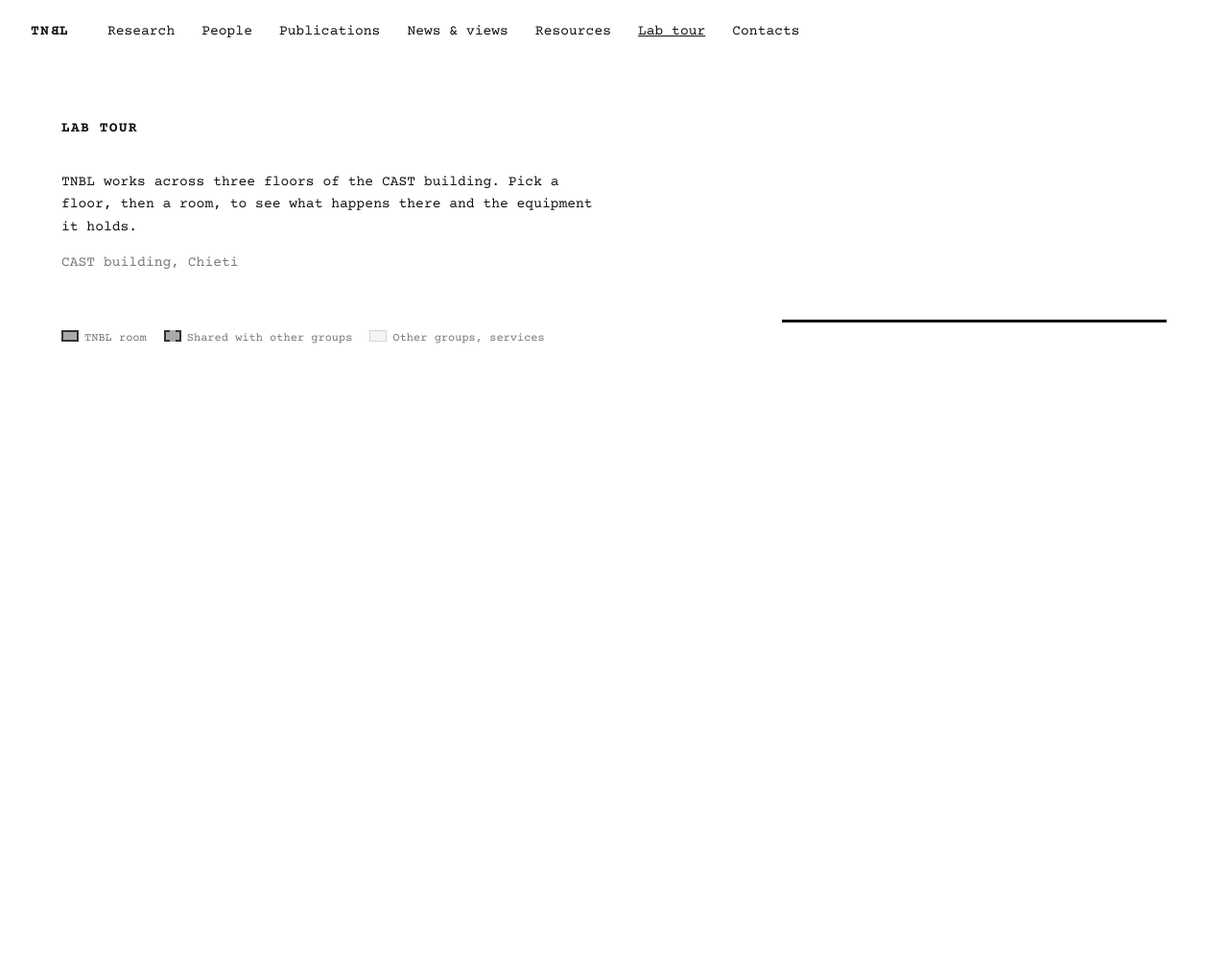
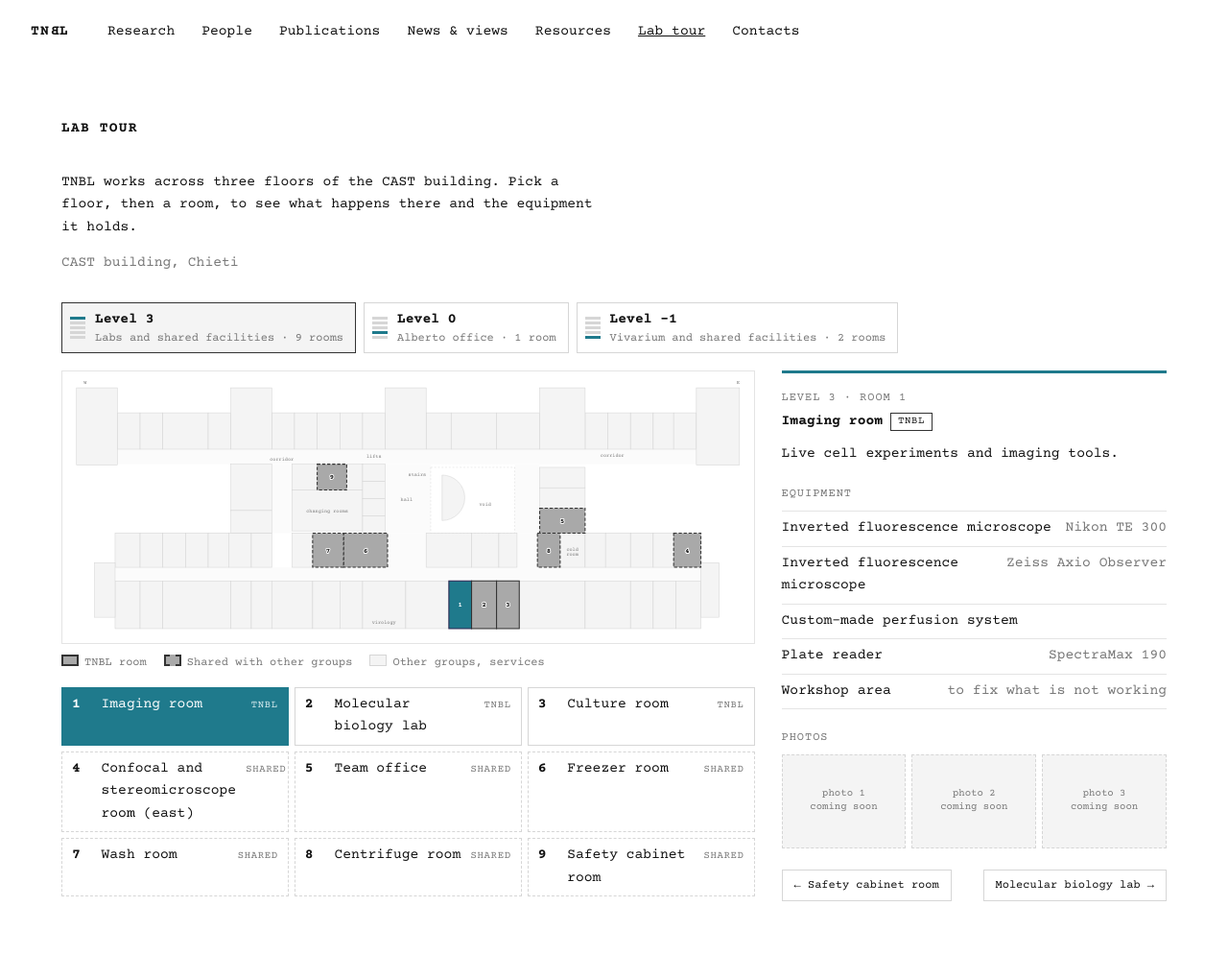
Before and after one commit to tnb-lab/tnb-lab.github.io, a Jekyll site: the page lab-tour.html, which Jekyll copies as it is, in a window 1280 px wide. Shown: the whole page at 96% size. Built offline with Jekyll 4.4.1, drawn with Linux system fonts in a browser that asks for light colours; before the commit the page ends 900 px from its top, so only the background shows below that.

Commit message:
Add files via upload

```diff
--- a/lab-tour.html
+++ b/lab-tour.html
@@ -33,9 +33,14 @@
   --lt-floor:#f4f4f4;   /* other groups' rooms */
   --lt-corr:#fbfbfb;    /* corridors */
   --lt-lab:#a9a9a9;     /* TNBL rooms: darker grey */
-  --lt-hover:#8d8d8d;
   --lt-edge:#333333;    /* TNBL room outline */
-  --lt-active:#111111;  /* room currently open */
+  /* Palette from "A Dictionary of Color Combinations" */
+  --lt-yellow:#e6a817;  /* Orange Yellow  · hover on a TNBL room */
+  --lt-sienna:#a8401e;  /* Burnt Sienna   · hover on a shared room */
+  --lt-peacock:#1f7a8c; /* Peacock Blue   · room currently open */
+  --lt-violet:#2d2752;  /* Violet Blue    · outline while hovering */
+  --lt-hover:var(--lt-yellow);
+  --lt-active:var(--lt-peacock);
 }
 main.labtour{max-width:1200px}
 main.labtour .lede{max-width:64ch}
@@ -66,10 +71,12 @@ svg.plan-svg{display:block;width:100%;min-width:620px;height:auto}
 .room rect{fill:var(--lt-lab);stroke:var(--lt-edge);stroke-width:2.2;transition:fill .15s}
 .room.shared rect{stroke-dasharray:7 4}
 .room text{font-family:inherit;font-size:15px;font-weight:bold;fill:var(--text);pointer-events:none;paint-order:stroke;stroke:var(--bg);stroke-width:4px}
-.room:hover rect,.room:focus-visible rect{fill:var(--lt-hover)}
+.room:hover rect,.room:focus-visible rect,.room.hl rect{fill:var(--lt-hover);stroke:var(--lt-violet)}
+.room.shared:hover rect,.room.shared:focus-visible rect,.room.shared.hl rect{fill:var(--lt-sienna)}
+.room.shared:hover text,.room.shared:focus-visible text,.room.shared.hl text{fill:#fff;stroke:var(--lt-sienna)}
 .room:focus-visible rect{stroke-width:3.5}
-.room.on rect{fill:var(--lt-active)}
-.room.on text{fill:var(--bg);stroke:var(--lt-active)}
+.room.on rect,.room.on:hover rect,.room.on.hl rect{fill:var(--lt-active);stroke:var(--lt-violet)}
+.room.on text,.room.on:hover text,.room.on.hl text{fill:#fff;stroke:var(--lt-active)}
 
 .legend{display:flex;flex-wrap:wrap;gap:6px 18px;margin-top:10px;font-size:9pt;color:var(--dim);align-items:center}
 .sw{display:inline-block;width:18px;height:12px;vertical-align:-1px;margin-right:6px;background:var(--lt-lab);border:2px solid var(--lt-edge)}
@@ -82,9 +89,11 @@ svg.plan-svg{display:block;width:100%;min-width:620px;height:auto}
 .keys button.shared{border-style:dashed}
 .keys button b{min-width:1.4em}
 .keys button small{margin-left:auto;font-size:8pt;color:var(--dim);text-transform:uppercase;letter-spacing:.06em}
-.keys button:hover{border-color:var(--lt-edge)}
-.keys button[aria-pressed="true"]{border-color:var(--lt-active);background:var(--lt-active);color:var(--bg)}
-.keys button[aria-pressed="true"] small{color:var(--lt-wall)}
+.keys button:hover{border-color:var(--lt-violet);background:var(--lt-yellow)}
+.keys button.shared:hover{background:var(--lt-sienna);color:#fff}
+.keys button.shared:hover small{color:#f3e6df}
+.keys button[aria-pressed="true"],.keys button[aria-pressed="true"]:hover{border-color:var(--lt-active);background:var(--lt-active);color:#fff}
+.keys button[aria-pressed="true"] small{color:#d7ecef}
 .keys button:focus-visible{outline:2px solid var(--lt-edge);outline-offset:2px}
 
 .noplan{border:1px dashed var(--lt-wall);padding:28px 22px;min-height:240px;display:flex;flex-direction:column;gap:14px;justify-content:center}
@@ -235,61 +244,61 @@ const FLOORS = [
 const ROOMS = [
 
   /* ---------------- Level 3 ---------------- */
-   { id:"imaging", floor:"L3", kind:"own",
-    name:"Imaging room", tag:"imaging",
+  { id:"imaging", floor:"L3", kind:"own",
+    name:"Imaging room", tag:"Imaging",
     box:[1000,805,50,105],
-    text:"Live cell experiments and imaging tools",
+    text:"Live cell experiments and imaging tools.",
     equipment:[
-      ["Inverted fluorescent microscope", "Nikon TE 300"]
-      ["Inverted fluorescent microscope", "Zeiss Axio Observer"]
-      ["Custom made perfusion system",],
-      ["Plate reader", "SpectraMax 190"]
-      ["A workshop area - To fix what is not working"]
+      ["Inverted fluorescence microscope", "Nikon TE 300"],
+      ["Inverted fluorescence microscope", "Zeiss Axio Observer"],
+      ["Custom-made perfusion system", ""],
+      ["Plate reader", "SpectraMax 190"],
+      ["Workshop area", "to fix what is not working"]
     ],
     photos:[] },
 
-   { id:"cell biology", floor:"L3", kind:"own",
+  { id:"molbio", floor:"L3", kind:"own",
     name:"Molecular biology lab", tag:"Protein, DNA, RNA",
     box:[1050,805,55,105],
     text:"Bench space for nucleic acid and protein work: extraction, quantification, PCR and western blotting.",
     equipment:[
       ["Thermal cycler", ""],
       ["Electrophoresis and blotting units", "BioRad"],
-      ["Refrigerated microcentrifuge", "+4 °C"]
-      ["Standard incubator"]
-      ["Shaker"]
-      ["Chemical hood"]
+      ["Refrigerated microcentrifuge", "+4 °C"],
+      ["Standard incubator", ""],
+      ["Shaker", ""],
+      ["Chemical hood", ""]
     ],
     photos:[] },
 
-   { id:"culture", floor:"L3", kind:"own",
+  { id:"culture", floor:"L3", kind:"own",
     name:"Culture room", tag:"Cell culture",
     box:[1105,805,50,105],
-    text:"Human iPSCs are maintained here BSL2.",
+    text:"Human iPSCs are maintained here (BSL2).",
     equipment:[
       ["Class II biological safety cabinet", ""],
-      ["CO₂ incubator", ""]
+      ["CO₂ incubator", ""],
       ["Inverted phase-contrast microscope", ""],
       ["Benchtop centrifuge", ""],
       ["Water bath", "37 °C"],
-      ["Refrigerator", "+4 °C"]
-      ["Refrigerator", "-20 °C"]
+      ["Refrigerator", "+4 °C"],
+      ["Freezer", "−20 °C"]
     ],
     photos:[] },
 
   { id:"lab-east", floor:"L3", kind:"shared",
     name:"Confocal and stereomicroscope room (east)", tag:"Zeiss, Nikon",
     box:[1495,700,60,75],
-    text:"Confocal imaging and large sample acquisition",
+    text:"Confocal imaging and large sample acquisition.",
     equipment:[
-      ["Zeiss LSM 800 Airyscan", ""]
+      ["Zeiss LSM 800 Airyscan", ""],
       ["Zeiss LSM 800 Airyscan", ""]
     ],
     photos:[] },
 
   { id:"studio", floor:"L3", kind:"shared",
     name:"Team office", tag:"Desks",
-    box:[1200,645,100,58],
+    box:[1200,645,100,55],
     text:"Desks for postdocs, students and residents. Data analysis, writing and small meetings.",
     equipment:[
       ["Workstations", ""]
@@ -456,7 +465,10 @@ function setFloor(id){
   rooms.forEach((r,i)=>{
     const li=document.createElement("li");
     li.innerHTML=`<button type="button" class="${r.kind}" data-id="${esc(r.id)}" aria-pressed="false"><b>${i+1}</b>${esc(r.name)}<small>${r.kind==="own"?"TNBL":"shared"}</small></button>`;
-    li.firstElementChild.onclick=()=>show(r.id);
+    const b=li.firstElementChild;
+    b.onclick=()=>show(r.id);
+    const hl=on=>document.querySelectorAll(".room").forEach(g=>{if(g.dataset.id===r.id)g.classList.toggle("hl",on);});
+    b.onmouseenter=()=>hl(true); b.onmouseleave=()=>hl(false);
     keys.appendChild(li);
   });
   if(rooms.length) show(rooms[0].id); else $("#card").innerHTML="";
```
